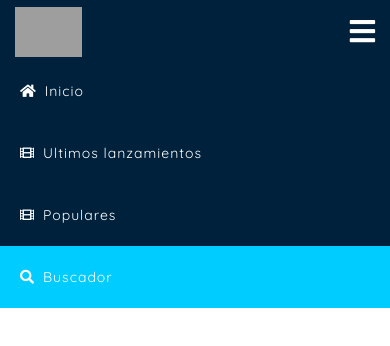
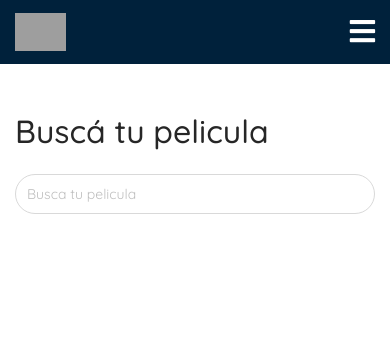
Before and after one commit to NicolasFernandez925/app-ReactMovies, a React (Create React App) app: page /search in a window 390 px wide. Shown: the top 346 px of the page. Built offline with nearby package versions, Linux system fonts and the light colour scheme; no server answers; grey boxes are pictures that could not be loaded.

Commit message:
cambios new

```diff
--- a/src/components/menu/MenuTop.js
+++ b/src/components/menu/MenuTop.js
@@ -4,7 +4,6 @@ import {Link,NavLink } from 'react-router-dom'
 import './menu.scss'
 
 export const MenuTop = () => {
-
 
     const [state, setstate] = useState(false);
 
@@ -17,7 +16,6 @@ export const MenuTop = () => {
     }
 
     return (
-
         <div className="menu-top container-fluid">
             <div className="menu-top__logo">
                 <Link to="/">
@@ -28,7 +26,7 @@ export const MenuTop = () => {
                     />
                 </Link>
             </div>
-            <div className={(state) ? " menu__nav-link active-submenu " : "menu__nav-link"}>
+            <div className={(!state) ? " menu__nav-link active-submenu " : "menu__nav-link"}>
                 <NavLink
                     className="menu__item-link"
                     to = "/"
--- a/src/components/menu/menu.scss
+++ b/src/components/menu/menu.scss
@@ -1,16 +1,15 @@
-.menu-top{
+.menu-top {
     display: flex;
-    background-color: rgb(0, 33, 59);
+    background-color: rgb(0 ,33, 59);
     align-items: center;
-    padding: 7px 15px 7px 15px;
-
+    padding: 13px 15px 13px 15px;
 
     i.fas.fa-bars {
         font-size: 29px;
         color: white
     }
     .header__icon-img{
-        height: 50px;
+        height: 38px;
     }
     .menu__item-link{
         margin-right: 8px;
@@ -47,7 +46,7 @@
         .menu__nav-link {
             margin-left: 50px;
             position: absolute;
-            top: 60px;
+            top: 50px;
             z-index: 3;
             margin: 0;
             left: 0;
--- a/src/components/movieList/MovieList.js
+++ b/src/components/movieList/MovieList.js
@@ -1,4 +1,4 @@
-import React, { useEffect, useRef } from 'react';
+import React  from 'react';
 import { Link } from 'react-router-dom';
 import './movieList.scss'
 
--- a/src/components/moviesCatalog/MoviesCatalog.js
+++ b/src/components/moviesCatalog/MoviesCatalog.js
@@ -24,11 +24,22 @@ const MovieCard = ({movie}) => {
     const { id, title, poster_path } = movie;
 
     const { Meta } = Card;
-    const posterPath = `https://image.tmdb.org/t/p/original/${poster_path}`
+    const posterPath = `https://image.tmdb.org/t/p/original/${poster_path}`;
+
+    const handleClickScrollTop = () => {
+        window.scroll({
+         top: 0,
+         left: 0,
+         behavior: 'smooth'
+       });
+     }
 
     return (
         <div className="col-12 col-md-2 movie__catalog">
-           <Link to= {`/movie/${id}`} >
+           <Link
+                to= {`/movie/${id}`}
+                onClick={handleClickScrollTop}
+           >
                 <Card
                     hoverable
                     style = {{width: 240}}
--- a/src/pages/movie.js
+++ b/src/pages/movie.js
@@ -1,5 +1,6 @@
 import { Button } from 'antd';
 import React, {useState } from 'react';
+
 import { usePalette } from 'react-palette'
 import { useParams } from 'react-router-dom';
 import { Loading } from '../components/loading/Loading';
@@ -38,6 +39,11 @@ const RenderMovie = ({movie, id}) => {
     const movies= useFetch(
         `${URL_API}/movie/${id}/similar?api_key=${API_KEY}&language=es-ES&page=1`
     )
+
+    if(movies.loading || !movies.result.results){
+       return <Loading />
+    }
+
     return (
         <>
             <div
@@ -55,11 +61,15 @@ const RenderMovie = ({movie, id}) => {
                     </div>
                 </div>
             </div>
-            <div className="container">
-                <h2 className="text-center py-5">Peliculas similares</h2>
 
-                <MovieList movies={movies} />
-            </div>
+            {
+                (movies.result.results.length > 0) && (
+                    <div className="container">
+                        <h2 className="text-center py-5">Peliculas similares</h2>
+                        <MovieList movies={movies} />
+                    </div>
+                )
+            }
 
         </>
     )
```
